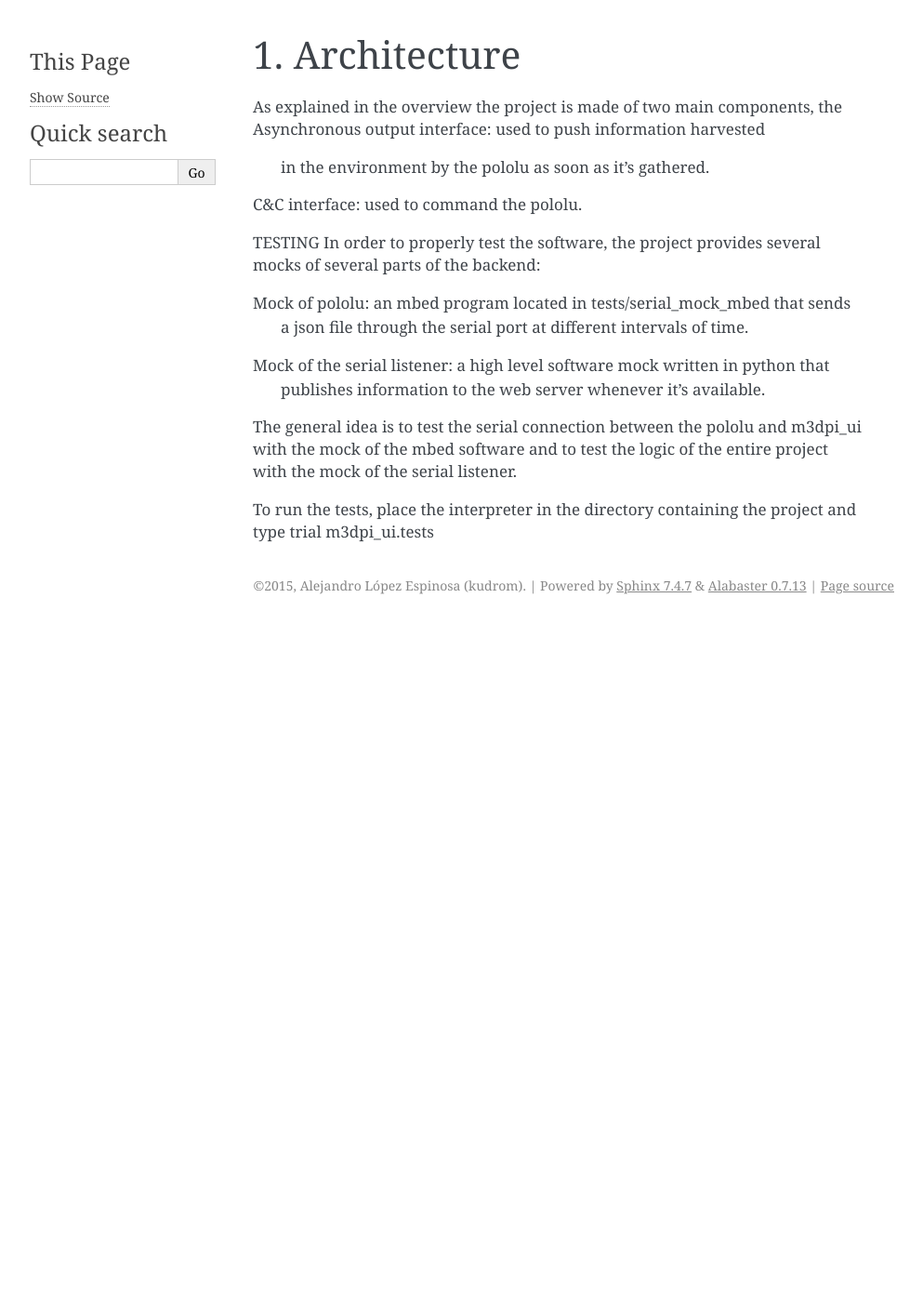
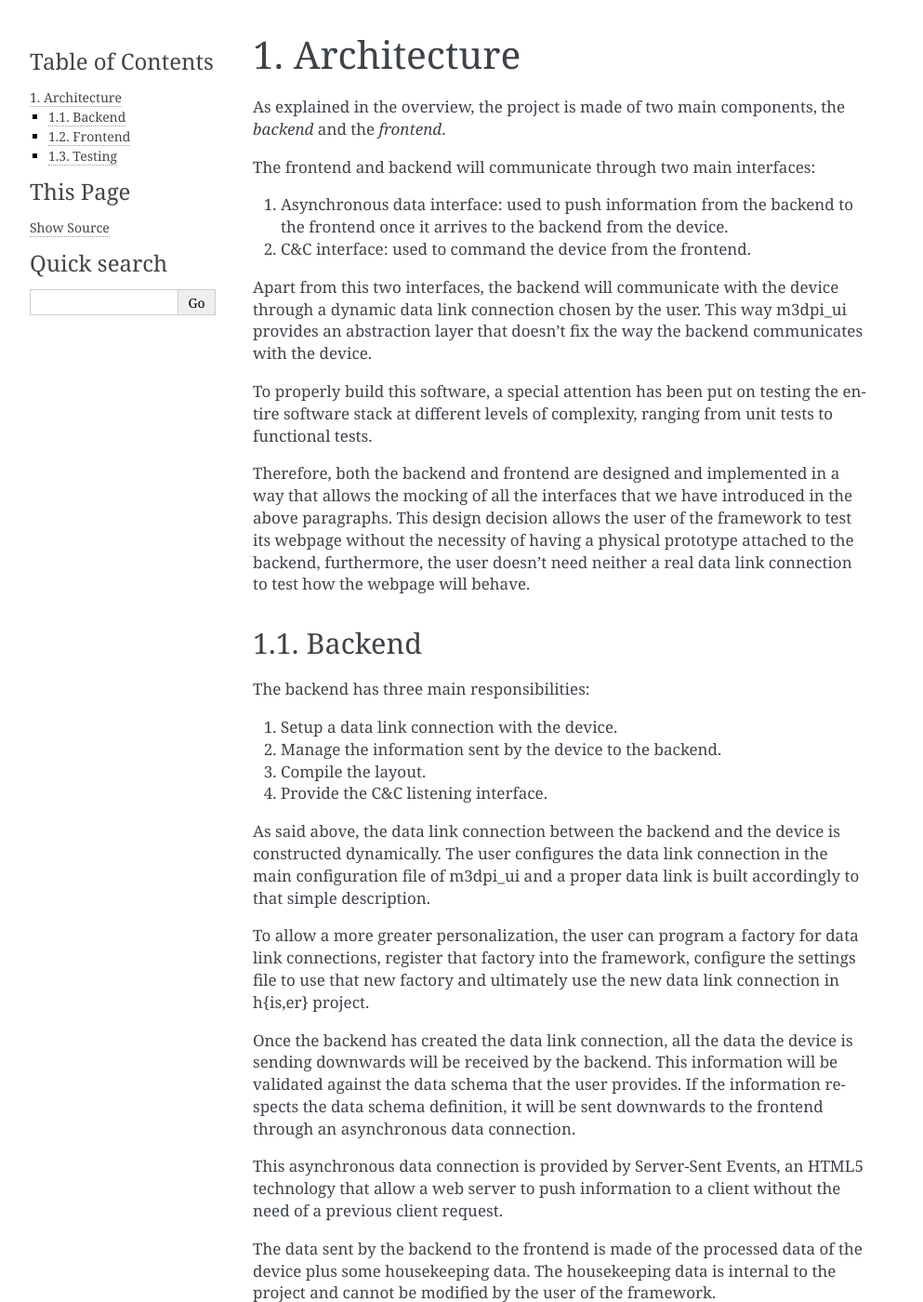
Before and after one commit to kudrom/lupulo, a Sphinx documentation site: the page built from docs/architecture.rst, in a window 1280 px wide and 1400 px high. Shown: the whole window at 93% size, without its empty margins (148-1141 px from the left). Built offline with Sphinx 7.4.7, drawn with Linux system fonts in a browser that asks for light colours; some of the changed text lies outside the part shown.

Commit message:
First diagrams of the software plus architecture docs

```diff
--- a/docs/architecture.rst
+++ b/docs/architecture.rst
@@ -1,15 +1,95 @@
 Architecture
 ============
 
-As explained in the :ref:`overview` the project is made of two main components,
-the
-Asynchronous output interface: used to push information harvested
-     in the environment by the pololu as soon as it's gathered.
-C&C interface: used to command the pololu.
+As explained in the :ref:`overview`, the project is made of two main components,
+the *backend* and the *frontend*.
 
-TESTING
-In order to properly test the software, the project provides several mocks of
-several parts of the backend:
+The frontend and backend will communicate through two main interfaces:
+
+#. Asynchronous data interface: used to push information from the backend to the
+   frontend once it arrives to the backend from the device.
+#. C&C interface: used to command the device from the frontend.
+
+Apart from this two interfaces, the backend will communicate with the device
+through a dynamic data link connection chosen by the user. This way m3dpi_ui
+provides an abstraction layer that doesn't fix the way the backend communicates
+with the device.
+
+To properly build this software, a special attention has been put on testing the
+entire software stack at different levels of complexity, ranging from unit tests
+to functional tests.
+
+Therefore, both the backend and frontend are designed and implemented in a way
+that allows the mocking of all the interfaces that we have introduced in the
+above paragraphs. This design decision allows the user of the framework to test
+its webpage without the necessity of having a physical prototype attached to the
+backend, furthermore, the user doesn't need neither a real data link connection
+to test how the webpage will behave.
+
+Backend
+-------
+
+The backend has three main responsibilities:
+
+#. Setup a data link connection with the device.
+#. Manage the information sent by the device to the backend.
+#. Compile the layout.
+#. Provide the C&C listening interface.
+
+As said above, the data link connection between the backend and the device is
+constructed dynamically. The user configures the data link connection in the
+main configuration file of m3dpi_ui and a proper data link is built accordingly
+to that simple description.
+
+To allow a more greater personalization, the user can program a factory for data
+link connections, register that factory into the framework, configure the
+settings file to use that new factory and ultimately use the new data link
+connection in h{is,er} project.
+
+Once the backend has created the data link connection, all the data the device
+is sending downwards will be received by the backend. This information will be
+validated against the data schema that the user provides. If the information
+respects the data schema definition, it will be sent downwards to the frontend
+through an asynchronous data connection.
+
+This asynchronous data connection is provided by Server-Sent Events, an HTML5
+technology that allow a web server to push information to a client without the
+need of a previous client request.
+
+The data sent by the backend to the frontend is made of the processed data of
+the device plus some housekeeping data. The housekeeping data is internal to the
+project and cannot be modified by the user of the framework.
+
+Due to the hierarchical nature of the layout, before it's sent to the device
+through the housekeeping data, it first needs to be compiled. This compilation
+is only done once per layout and afterwards is sent to the frontend.
+
+The C&C listening end will be provided by some http resources associated to a
+url schema that respects the RESTful core goals.
+
+Frontend
+--------
+
+The frontend has the responsibility to:
+
+#. Load the layout and construct the widgets.
+#. Render the webpage.
+
+Once the layout is received from the backend through the asynchronous data link,
+the frontend constructs every widget and place them in the web page in a dynamic
+way.
+
+From now on, every widget will get a notification when some data is received
+for the event sources that the widget is listening on. Once data arrives for a
+widget, the frontend will call it to render itself into the page with the new
+data.
+
+Testing
+-------
+
+In order to properly test the software, the project provides some utilities that
+can be useful when you are debugging the web page.
+
 
 Mock of pololu: an mbed program located in tests/serial_mock_mbed that sends
     a json file through the serial port at different intervals of time.
```
Also changed, not shown: README.rst (+30 -5 lines), docs/data_link.rst (added), docs/data_schema_language.rst (added), docs/layout_language.rst (added), docs/widgets.rst (added), 2 other files.
